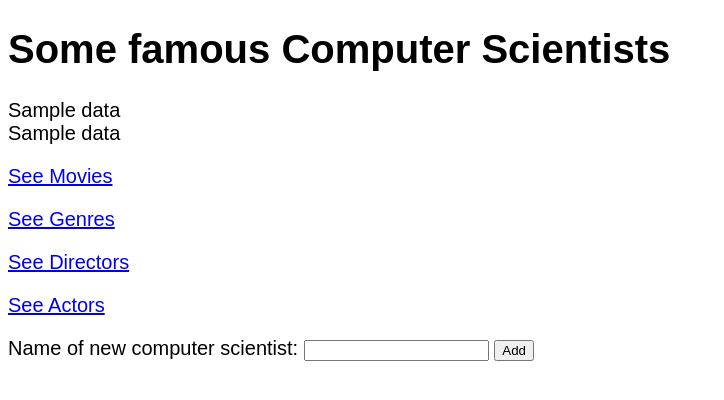
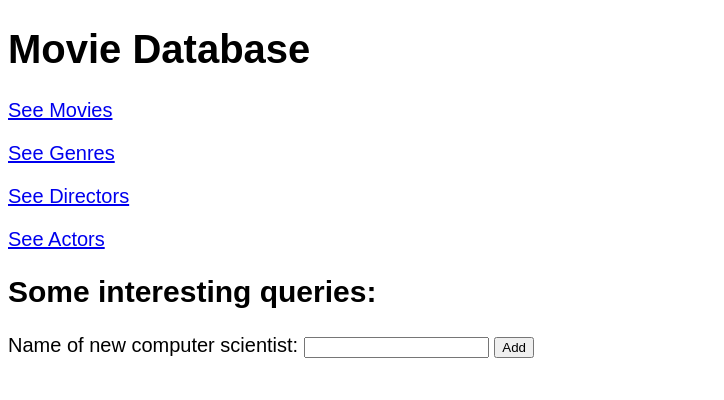
Before and after one commit to helenjin/databases_proj_group27, a Flask app: template templates/index.html in a window 1280 px wide. Shown: the part 54-454 px from the top of the page, without its empty margins (0-724 px from the left). Run offline with Flask 2, Linux system fonts and the light colour scheme; the template is opened without the code that fills it: most values are stand-ins (such as "Sample title", 1, 10 or a date in 2020); parts of the project's set-up code (start-up, migrations or seed data) failed here and were passed over.

Commit message:
format change to home pageand initial steps for first interesting query (not done)

```diff
--- a/server.py
+++ b/server.py
@@ -113,15 +113,15 @@ def index():
   # DEBUG: this is debugging code to see what request looks like
   print(request.args)
 
-
   #
   # example of a database query
   #
-  cursor = g.conn.execute("SELECT * FROM movie")
-  movies = []
-  for result in cursor:
-    movies.append(result['title'])  # can also be accessed using result[0]
-  cursor.close()
+  #  cursor = g.conn.execute("SELECT * FROM movie")
+  #  movies = []
+  # for result in cursor:
+  #   movies.append(result['title'])  # can also be accessed using result[0]
+  # cursor.close()
+
 
   #
   # Flask uses Jinja templates, which is an extension to HTML where you can
@@ -149,14 +149,33 @@ def index():
   #     <div>{{n}}</div>
   #     {% endfor %}
   #
-  context = dict(data = movies)
+  # context = dict(data = movies)
+
+  # some interesting queries
+  actors_1 = []
+  counts_1 = []
+  query = "SELECT actor.name, count(actor.id) \
+            FROM directs \
+            INNER JOIN movie ON directs.movie_id=movie.id \
+            INNER JOIN plays_in ON movie.id = plays_in.movie_id \
+            INNER JOIN actor ON plays_in.actor_id = actor.id \
+            WHERE directs.director_name = 'Wes Anderson' \
+            GROUP BY actor.id \
+            HAVING count(actor.id) > 1"
+  cursor = g.conn.execute(query)
+  for result in cursor:
+      actors_1.append(result['name'])
+      counts_1.append(result['count'])
+  cursor.close()
+
 
 
   #
   # render_template looks in the templates/ folder for files.
   # for example, the below file reads template/index.html
   #
-  return render_template("index.html", **context)
+  # return render_template("index.html", **context)
+  return render_template("index.html", actors_1=actors_1, counts_1=counts_1)
 
 #
 # This is an example of a different path.  You can see it at:
--- a/templates/index.html
+++ b/templates/index.html
@@ -19,6 +19,7 @@
 </nav>
 
 <body>
+<!--
   <h1>Some famous Computer Scientists</h1>
   <div>{{data}}</div>
 
@@ -27,11 +28,17 @@
     <div>{{n}}</div>
     {% endfor %}
   </div>
+-->
+
+<h1>Movie Database</h1>
 
 <p><a href="movies">See Movies</a></p>
 <p><a href="genres">See Genres</a></p>
 <p><a href="directors">See Directors</a></p>
 <p><a href="actors">See Actors</a></p>
+
+<h2>Some interesting queries:</h2>
+
 
 
 <form method="POST" action="/add">
```
